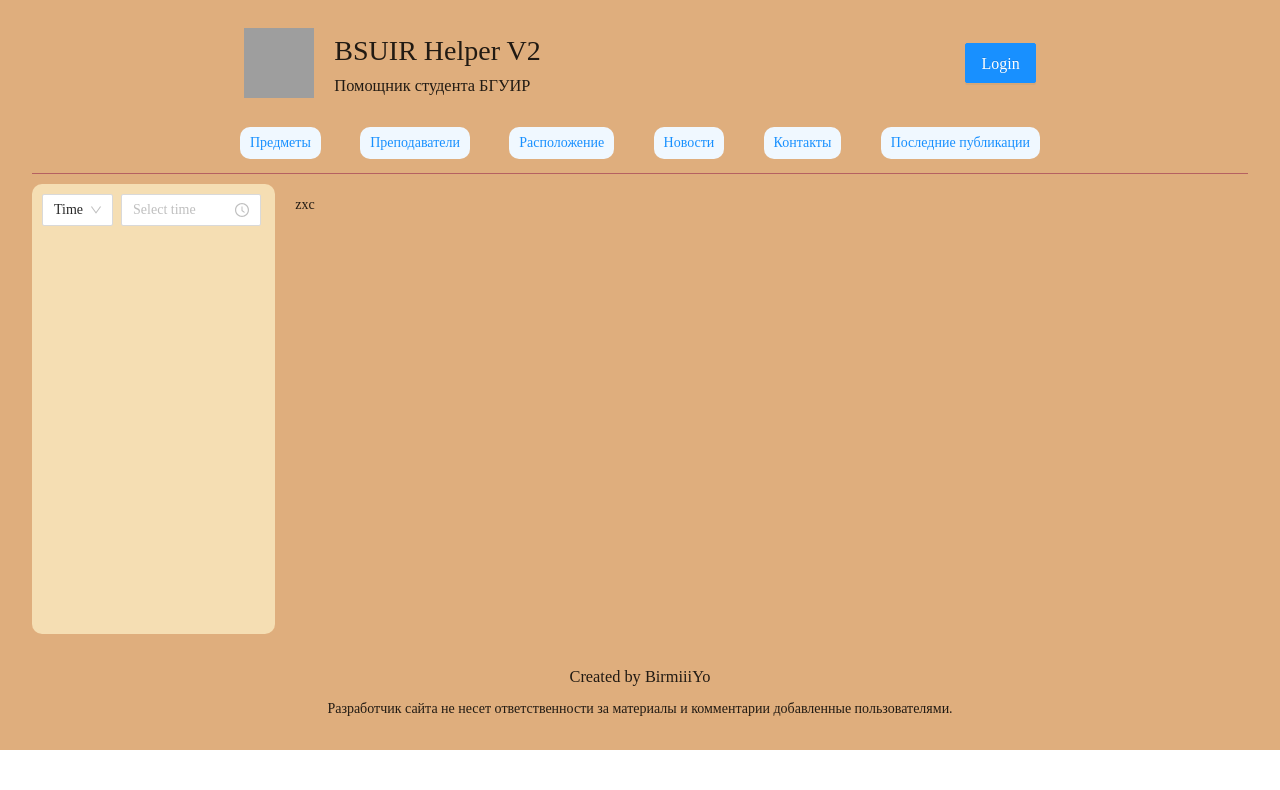
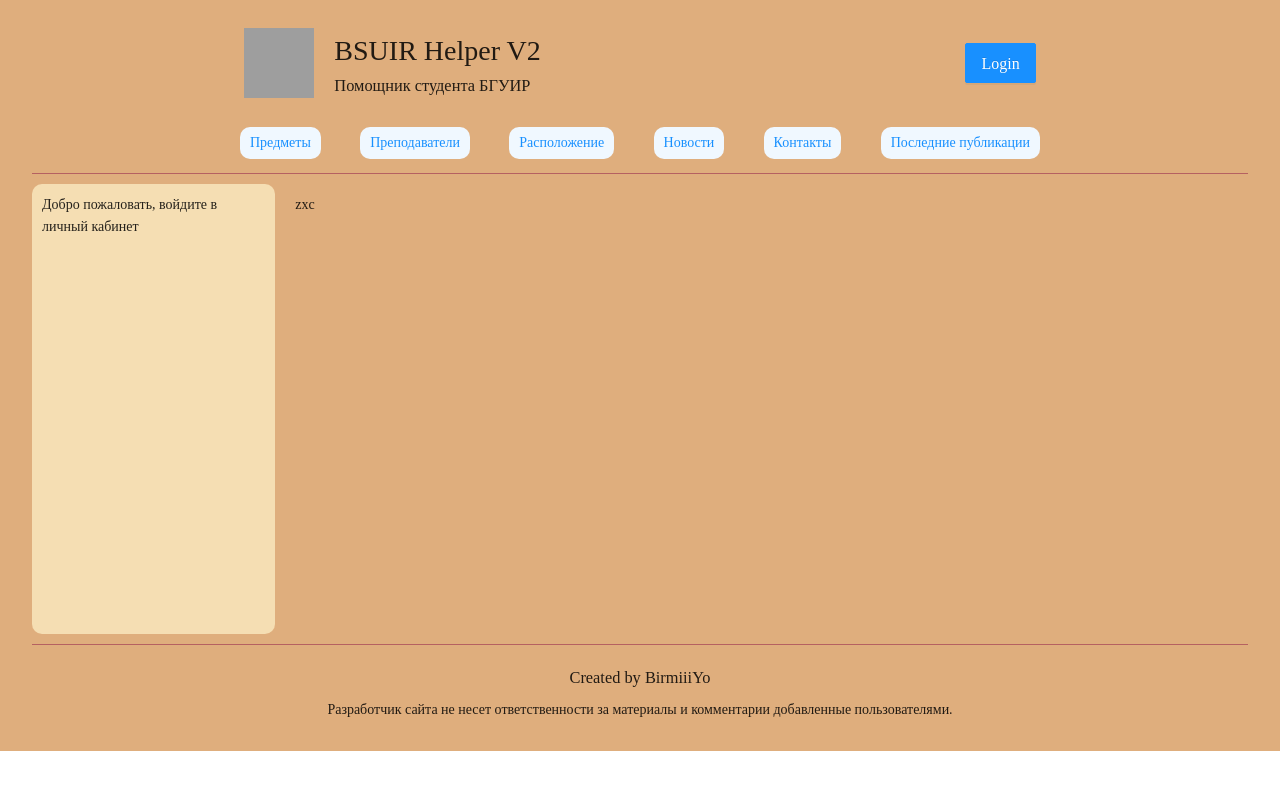
Before and after one commit to BirmiiiYO/BsuirHelperV2, a Next.js app: page / in a window 1280 px wide. Shown: the top 790 px of the page. Built offline with nearby package versions, Linux system fonts and the light colour scheme; grey boxes are pictures that could not be loaded; a web font is replaced by a local one.

Commit message:
improved authorization and fix some style

```diff
--- a/components/Aside.tsx
+++ b/components/Aside.tsx
@@ -1,30 +1,12 @@
-import { useState } from 'react';
+import { useAppSelector } from "../hooks/redux"
 
-import { DatePicker, Select, Space, TimePicker } from 'antd';
-
-const { Option } = Select;
-const PickerWithType = ({ type, onChange }) => {
-  if (type === 'time') return <TimePicker onChange={onChange} />;
-  if (type === 'date') return <DatePicker onChange={onChange} />;
-  return <DatePicker picker={type} onChange={onChange} />;
-};
 
 export default function Aside() {
-    const [type, setType] = useState('time');
+  const {isAuth} = useAppSelector(state=>state.authReducer)
   return (
     <aside>
     <div className='content'>
-    <Space>
-      <Select value={type} onChange={setType}>
-        <Option value="time">Time</Option>
-        <Option value="date">Date</Option>
-        <Option value="week">Week</Option>
-        <Option value="month">Month</Option>
-        <Option value="quarter">Quarter</Option>
-        <Option value="year">Year</Option>
-      </Select>
-      <PickerWithType type={type} onChange={(value) => console.log(value)} />
-    </Space>
+    {isAuth ? 'Вы успешно авторизировались на сайте':'Добро пожаловать, войдите в личный кабинет'}
     </div>
 </aside>
   )
--- a/components/Authorization.tsx
+++ b/components/Authorization.tsx
@@ -8,11 +8,12 @@
 const Authorization = () => {
 
     const dispatch = useAppDispatch();
-    const {setActiveAuth}= authSlice.actions
-    const {authActive} = useAppSelector(state=>state.authReducer)
+    const {setActiveAuthForm, setAuthorization}= authSlice.actions
+    const {authActive, isAuth} = useAppSelector(state=>state.authReducer)
     const onFinish = (values:string) => {
       console.log('Success:', values);
-      dispatch(setActiveAuth(false))
+      dispatch(setActiveAuthForm(false))
+      dispatch(setAuthorization(true))
     };
     const onFinishFailed = (errorInfo:ValidateErrorEntity<string>) => {
       console.log('Failed:', errorInfo);
@@ -20,7 +21,7 @@
 
     return (
         <div className='authorization' style={authActive ? {display:"block"}:{display:"none"}}>
-          <div className='close'><CloseOutlined onClick={()=>dispatch(setActiveAuth(false))}/> </div>
+          <div className='close'><CloseOutlined onClick={()=>dispatch(setActiveAuthForm(false))}/> </div>
           <Form
         name="basic"
         labelCol={{
--- a/components/Header.tsx
+++ b/components/Header.tsx
@@ -1,14 +1,15 @@
 import Image from 'next/image'
 
 import { Button } from 'antd'
-import { useAppDispatch } from '../hooks/redux'
+import { useAppDispatch, useAppSelector } from '../hooks/redux'
 import { authSlice } from '../reducs/reducers/AuthorizationSlice'
-import { CloseOutlined } from '@ant-design/icons';
 
 export default function Header() {
 
   const dispatch = useAppDispatch();
-  const {setActiveAuth}= authSlice.actions
+  const {setActiveAuthForm, setAuthorization}= authSlice.actions
+  const {isAuth} = useAppSelector(state=>state.authReducer)
+
 
   return (
     <header>
@@ -25,7 +26,10 @@
         </div>
       </div>
         <div className='login'>
-        <Button type='primary' size='large' onClick={()=>dispatch(setActiveAuth(true))}>Login</Button>
+        <Button type='primary' size='large'
+        onClick={()=> {dispatch(setAuthorization(!isAuth));
+          {isAuth ? dispatch(setActiveAuthForm(false)) : dispatch(setActiveAuthForm(true))}
+        }}>{isAuth ? 'Logout' : 'Login'}</Button>
         </div>
      </header>
   )
--- a/reducs/reducers/AuthorizationSlice.ts
+++ b/reducs/reducers/AuthorizationSlice.ts
@@ -2,20 +2,25 @@
 
 
 interface authState {
-    authActive:boolean
+    authActive:boolean,
+    isAuth:boolean
 
 }
 
 const initialState:authState = {
-   authActive: false
+   authActive: false,
+   isAuth:false
 }
 
 export const authSlice = createSlice({
     name:'authorization',
     initialState,
     reducers:{
-        setActiveAuth(state, action: PayloadAction<boolean>){
+        setActiveAuthForm(state, action: PayloadAction<boolean>){
             state.authActive= action.payload
+        },
+        setAuthorization(state, action:PayloadAction<boolean>){
+            state.isAuth= action.payload
         }
     },
 })
--- a/styles/aside.scss
+++ b/styles/aside.scss
@@ -1,6 +1,7 @@
 aside{
     width: 20%;
     padding-top: 10px;
+    padding-bottom: 10px;
 
     .content{
       background-color: wheat;
--- a/styles/footer.scss
+++ b/styles/footer.scss
@@ -1,9 +1,10 @@
 footer{
     display: flex;
     justify-content: center;
-    margin-top: 30px;
     margin-bottom: 30px;
+    border-top: 1px solid rgb(181, 97, 97);
     h3{
+        margin-top: 20px;
         display: flex;
         justify-content: center;
     }
--- a/styles/main.scss
+++ b/styles/main.scss
@@ -1,4 +1,4 @@
 main{
     width: 80%;
-    padding: 20px 0 0 20px;
+    padding: 20px 0 20px 20px;
   }
--- a/tsconfig.json
+++ b/tsconfig.json
@@ -15,6 +15,6 @@
     "jsx": "preserve",
     "incremental": true
   },
-  "include": ["next-env.d.ts", "**/*.ts", "**/*.tsx"],
+  "include": ["next-env.d.ts", "**/*.ts", "**/*.tsx", "next.config.js"],
   "exclude": ["node_modules"]
 }
```
